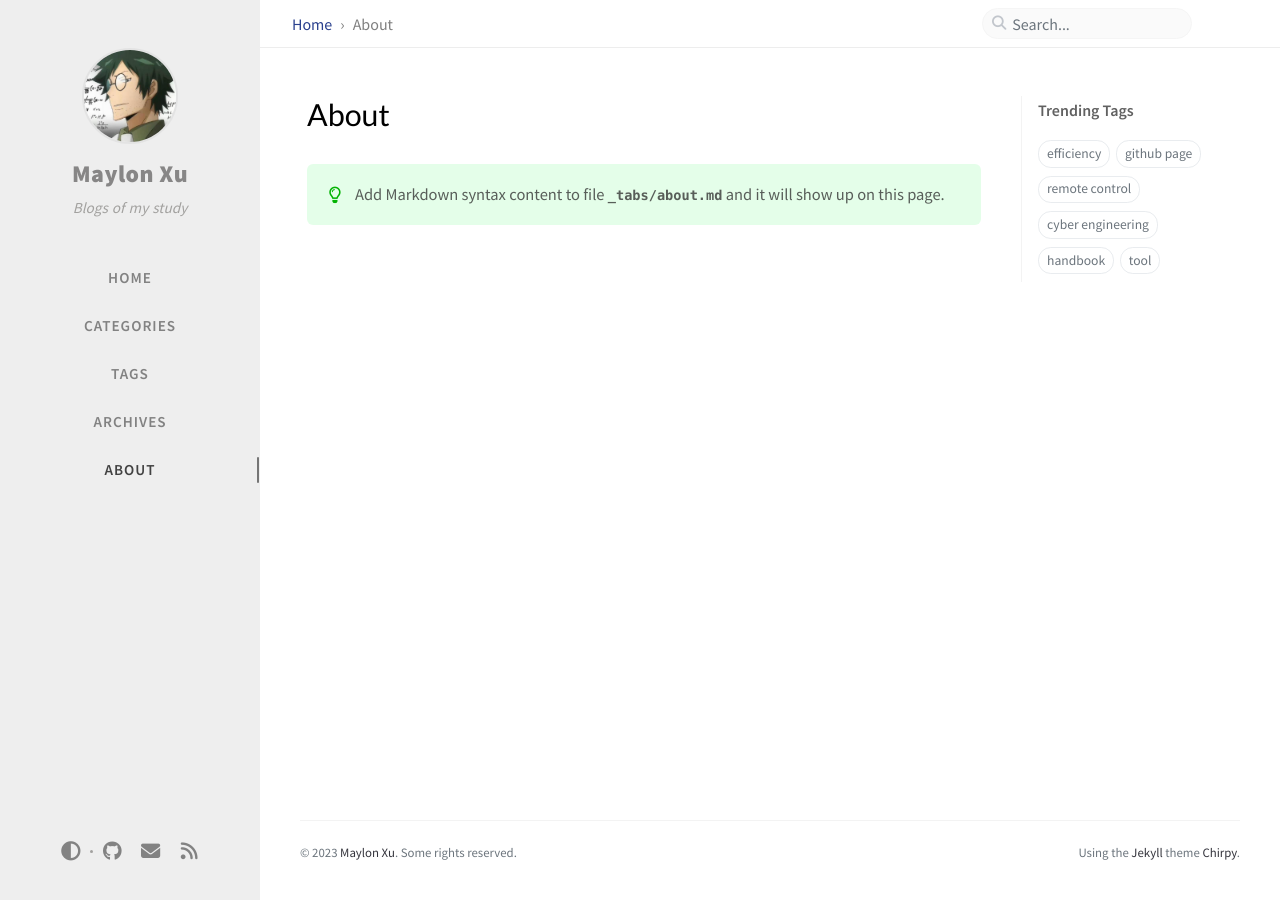
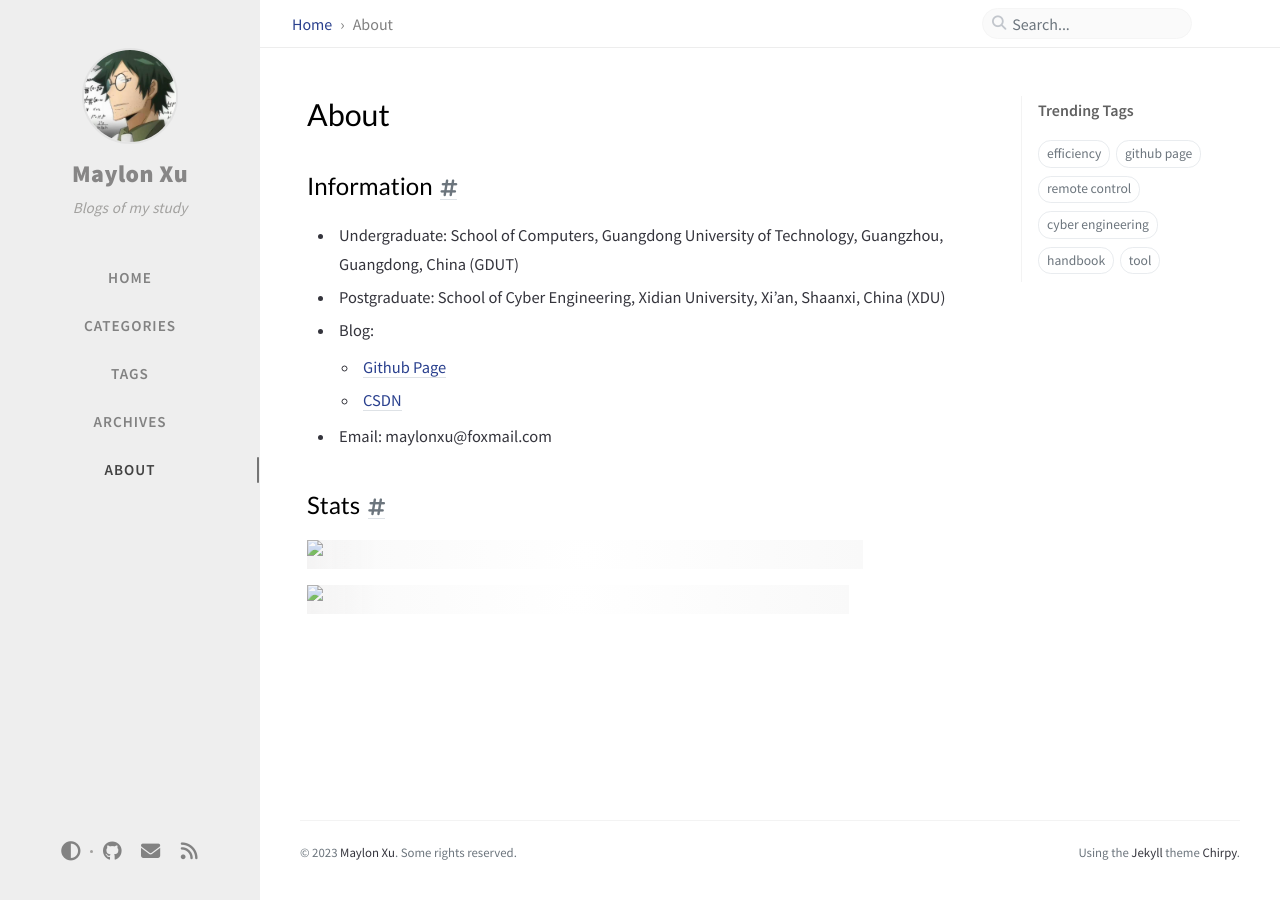
Before and after one commit to Country-If/Country-If.github.io, a Jekyll site: the page built from _tabs/about.md, in a window 1280 px wide. Built offline with Jekyll 4.4.1, drawn with Linux system fonts in a browser that asks for light colours; comment, search, counter and statistics services are not loaded.

Commit message:
Update about.md

```diff
--- a/_tabs/about.md
+++ b/_tabs/about.md
@@ -4,5 +4,21 @@ icon: fas fa-info-circle
 order: 4
 ---
 
-> Add Markdown syntax content to file `_tabs/about.md`{: .filepath } and it will show up on this page.
-{: .prompt-tip }
+## Information
+- Undergraduate: School of Computers, Guangdong University of Technology, Guangzhou, Guangdong, China (GDUT)
+- Postgraduate: School of Cyber Engineering, Xidian University, Xi'an, Shaanxi, China (XDU)
+- Blog:
+  - [Github Page](https://Country-If.github.io)
+  - [CSDN](https://blog.csdn.net/weixin_45824303)
+- Email: maylonxu@foxmail.com
+
+## Stats
+<!-- &hide=stars,commits,prs,issues,contribs -->
+<!-- &theme=dark, radical, merko, gruvbox, tokyonight, onedark, cobalt, synthwave, highcontrast, dracula -->
+[![Maylon's GitHub stats (Try to Use proxy and Reload the page when you see this)](https://github-readme-stats-three-brown-35.vercel.app/api?username=Country-If&show_icons=true&theme=radical)](https://github.com/Country-If)
+
+<!-- ?hide=language1,language2 -->
+<!-- &layout=compact -->
+[![Maylon's Top Langs (Try to Use proxy and Reload the page when you see this)](https://github-readme-stats-three-brown-35.vercel.app/api/top-langs/?username=Country-If&hide=tcl,xslt,jupyter%20notebook,smarty&theme=tokyonight&layout=compact)](https://github.com/Country-If)
+
+<!-- icons: https://rahuldkjain.github.io/gh-profile-readme-generator/ -->
```
